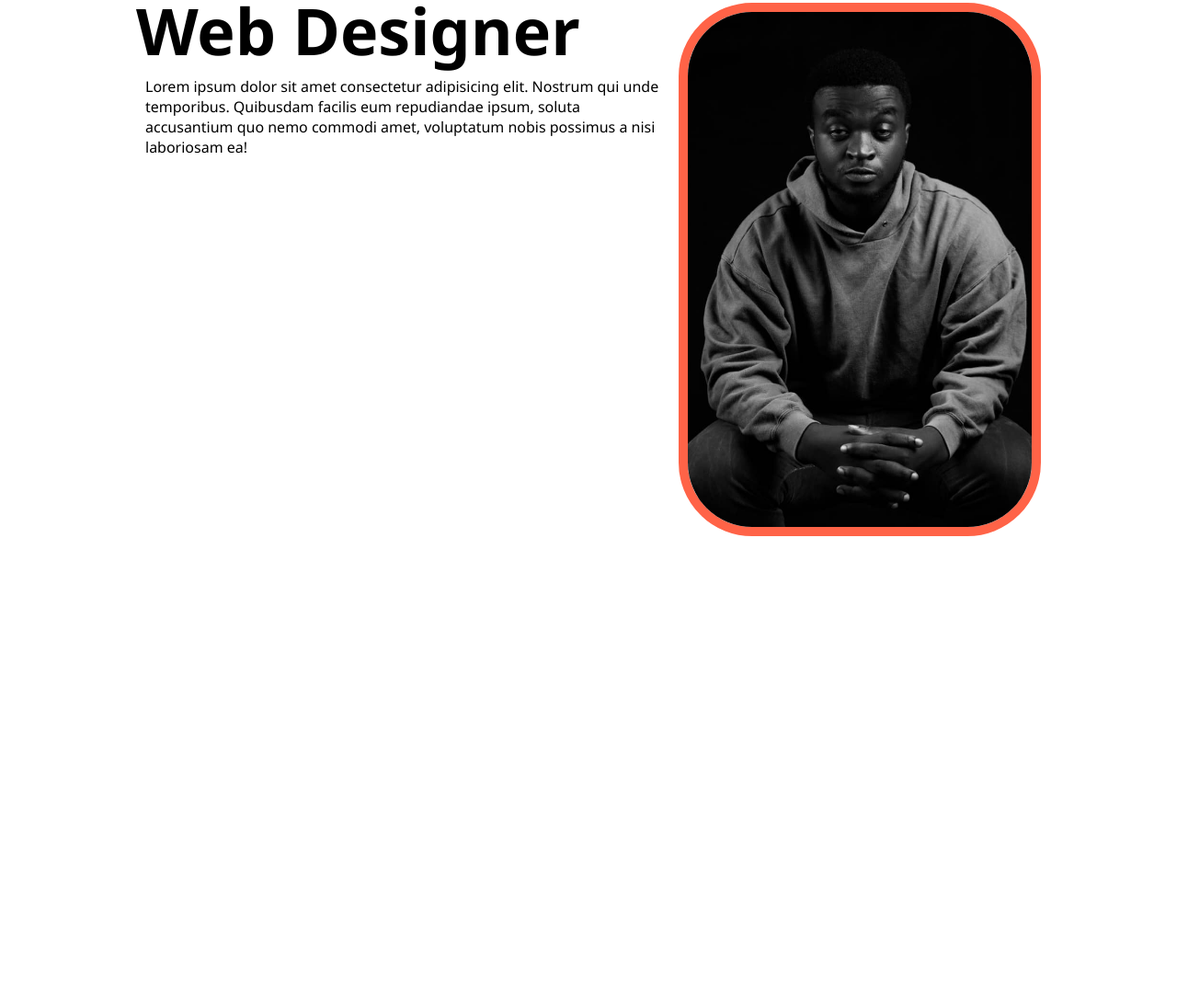
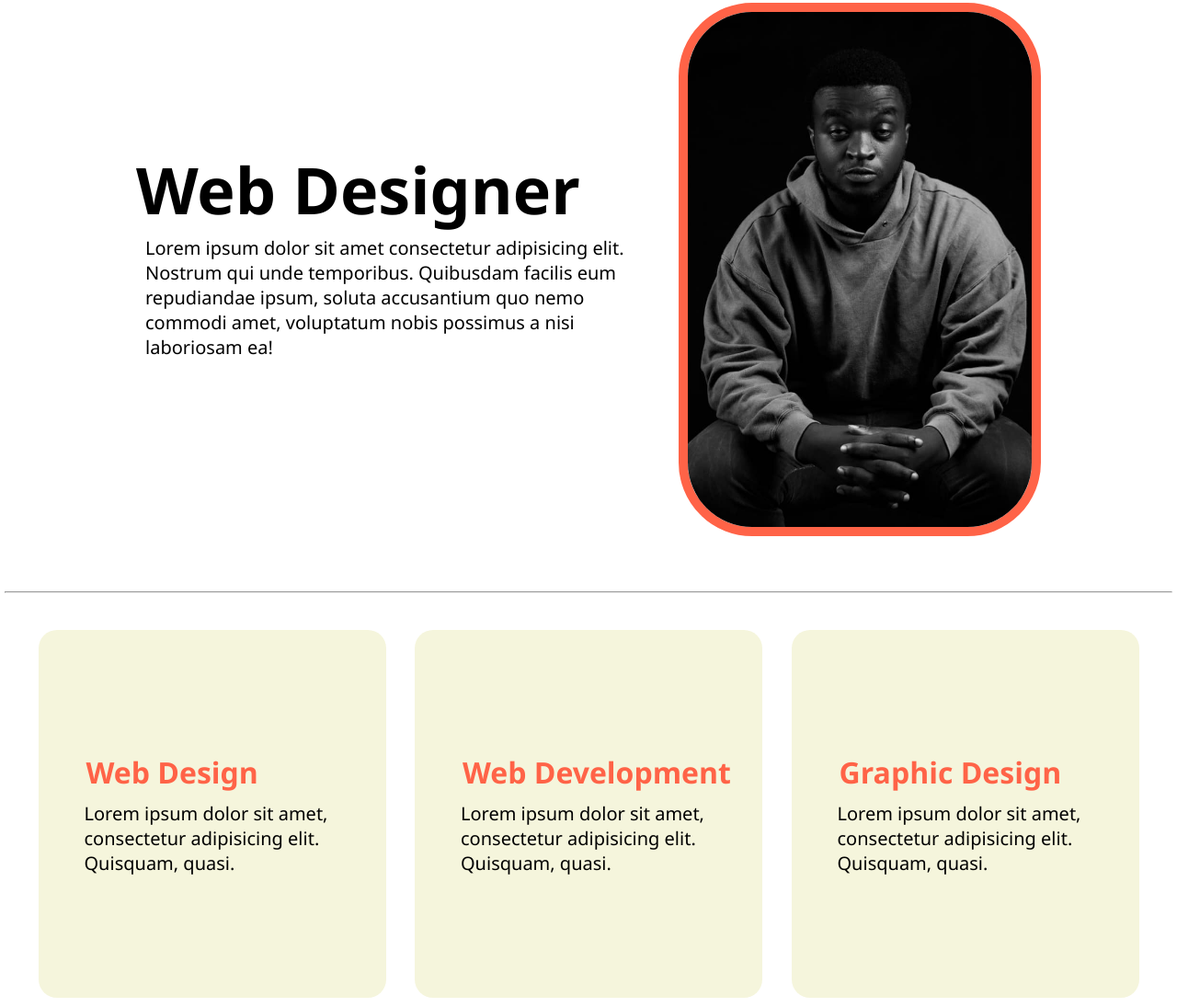
Before and after one commit to Austin-Marfo/coursera-test, a plain HTML site: page my_portfolio.html in a window 1280 px wide. Shown: the part 242-1337 px from the top of the page at 92% size. Before the commit the page ends 845 px from the top, so only its background shows below. Drawn offline with Linux system fonts and the light colour scheme.

Commit message:
Progress 26-06-2024

```diff
--- a/my_portfolio.html
+++ b/my_portfolio.html
@@ -18,12 +18,28 @@
 </head>
 <body>
 	<div class="info">
-		<div class="text">
+		<div id="text">
 			<h1>Web Designer</h1>
 			<p>Lorem ipsum dolor sit amet consectetur adipisicing elit. Nostrum qui unde temporibus. Quibusdam facilis eum repudiandae ipsum, soluta accusantium quo nemo commodi amet, voluptatum nobis possimus a nisi laboriosam ea!</p>
 
 		</div>
 		<img src="kaycee.jpg" alt="My image">
 	</div>
+	<hr style="margin: 40px 5px 40px 5px;">
+	<div class="cards">
+		<div class="card1">
+            <h3>Web Design</h3>
+            <p>Lorem ipsum dolor sit amet, consectetur adipisicing elit. Quisquam, quasi.</p>
+        </div>
+        <div class="card2">
+            <h3>Web Development</h3>
+            <p>Lorem ipsum dolor sit amet, consectetur adipisicing elit. Quisquam, quasi.</p>
+        </div>
+        <div class="card3">
+            <h3>Graphic Design</h3>
+            <p>Lorem ipsum dolor sit amet, consectetur adipisicing elit. Quisquam, quasi.</p>
+        </div>
+	</div>
+
 </body>
 </html>
--- a/mystyle.css
+++ b/mystyle.css
@@ -2,6 +2,7 @@
     box-sizing: border-box;
     margin: 0%;
     padding: 0%;
+    font-family: 'Segoe UI', Tahoma, Geneva, Verdana, sans-serif ;
  }
 h2{
     text-align: center;
@@ -19,6 +20,7 @@ nav{
     justify-content: space-between;
     background-color: beige;
     padding: 20px;
+    position:sticky;
 }
 nav ul li{
     list-style: none;
@@ -56,6 +58,7 @@ nav h2 a:hover{
     width: 40%;
     border-radius: 80px ;
     border: 10px solid tomato;
+
 }
 .info h1{
     font-family: 'Segoe UI', Tahoma, Geneva, Verdana, sans-serif;
@@ -63,8 +66,67 @@ nav h2 a:hover{
     font-size: 70px;
 
 }
+#text{
+    display: flex;
+    flex-direction: column;
+    align-items: left;
+    justify-content: center;
+
+}
 
 .info p{
     font-family: 'Segoe UI', Tahoma, Geneva, Verdana, sans-serif;
     margin:20px 10px ;
 }
+
+.cards{
+    display: flex;
+    justify-content: space-evenly;
+    align-items: center;
+    padding: 0px;
+    margin:10px;
+}
+
+.card1,.card2,.card3{
+    padding: 20px;
+    width: 30%;
+    height: 50vh;
+    border-radius: 20px;
+    background-color: beige;
+    display: flex;
+    flex-direction: column;
+    align-items: left;
+    justify-content: center;
+
+
+}
+
+p{
+    font-family: 'Segoe UI', Tahoma, Geneva, Verdana, sans-serif;
+    font-size: 20px;
+    margin: 10px 30px 0px 30px;
+
+}
+
+h3{
+    font-size: 32px;
+    color: tomato;
+    margin-left: 2rem;
+
+}
+
+.card1:hover{
+    background-color: rgb(71, 148, 255);
+    color: beige;
+    transition: 0.5s;
+}
+.card2:hover{
+    background-color: rgb(71, 148, 255);
+    color: beige;
+    transition: 0.5s;
+}
+.card3:hover{
+    background-color: rgb(71, 148, 255);
+    color: beige;
+    transition: 0.5s;
+}
```
